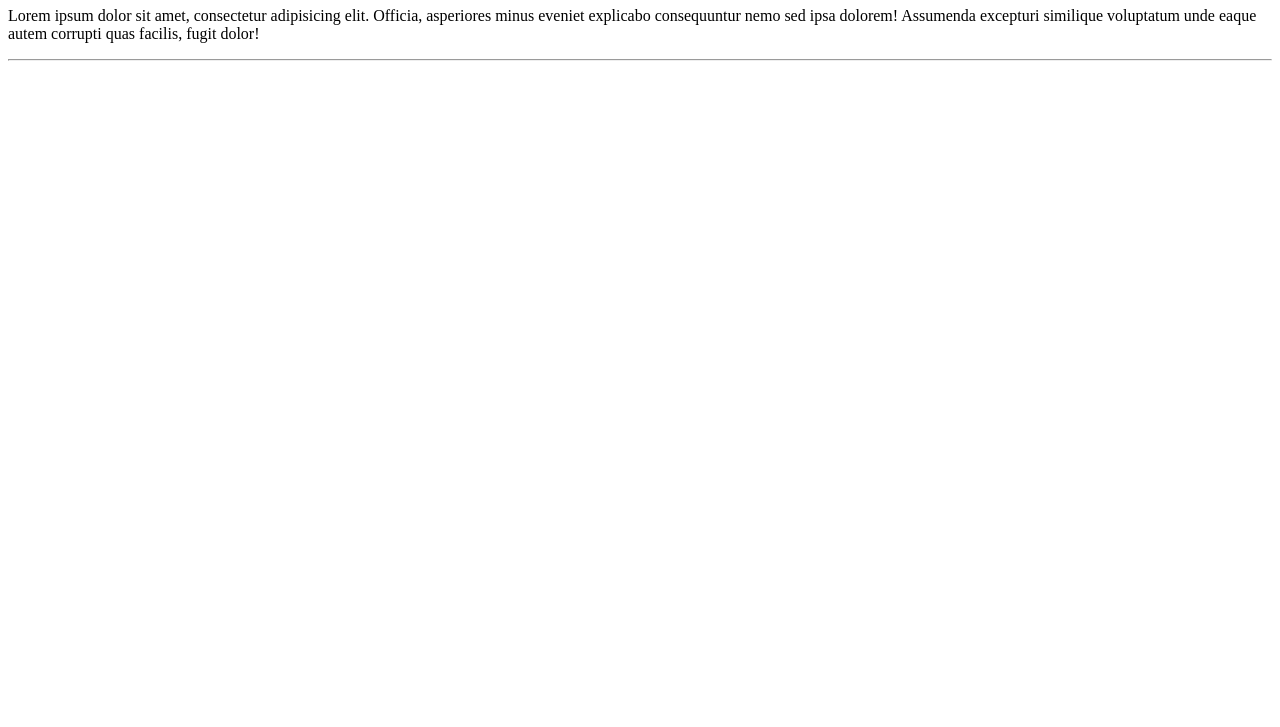
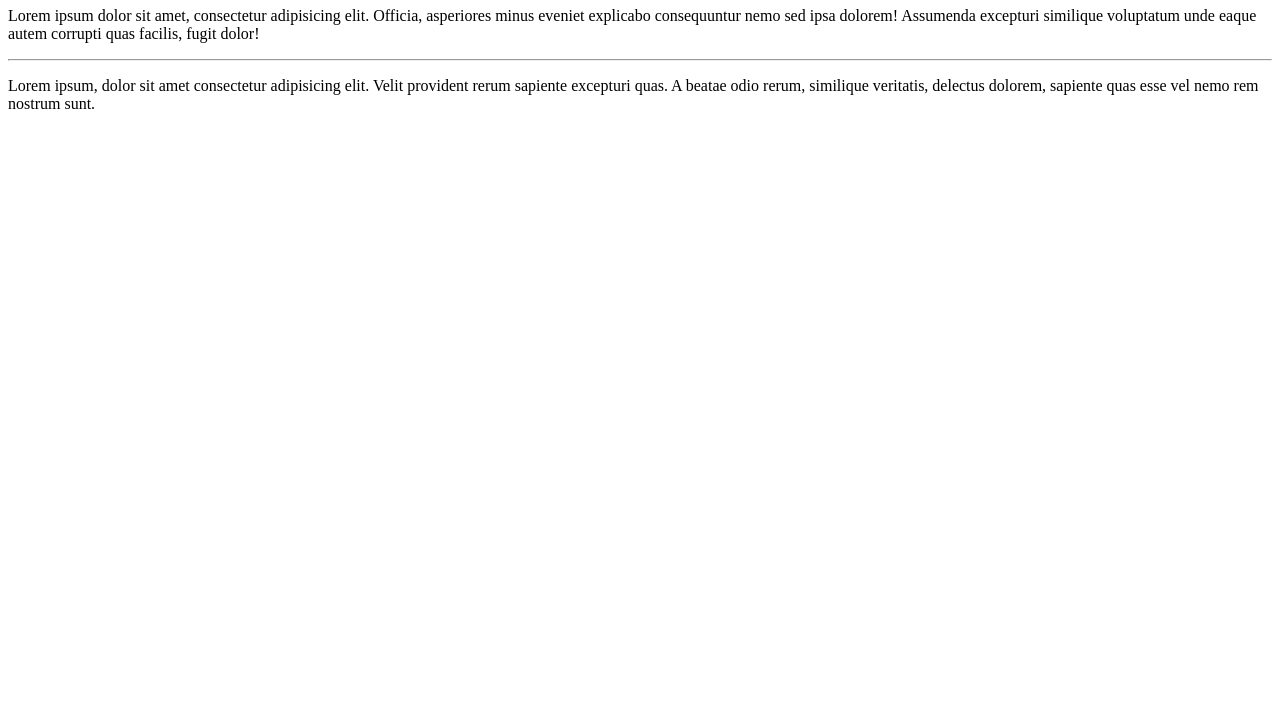
Before and after one commit to viniciusgabriel09/PrimeiroProjeto, a plain HTML site: page Projeto-html/index.html in a window 1280 px wide. Shown: the part 73-800 px from the top of the page. Drawn offline with Linux system fonts and the light colour scheme.

Commit message:
Novo paragrafo

```diff
--- a/Projeto-html/index.html
+++ b/Projeto-html/index.html
@@ -11,5 +11,6 @@
     <h1>Olá mundo</h1>
     <p>Lorem ipsum dolor sit amet, consectetur adipisicing elit. Officia, asperiores minus eveniet explicabo consequuntur nemo sed ipsa dolorem! Assumenda excepturi similique voluptatum unde eaque autem corrupti quas facilis, fugit dolor!</p>
     <hr>
+    <p>Lorem ipsum, dolor sit amet consectetur adipisicing elit. Velit provident rerum sapiente excepturi quas. A beatae odio rerum, similique veritatis, delectus dolorem, sapiente quas esse vel nemo rem nostrum sunt.</p>
 </body>
 </html>
```
